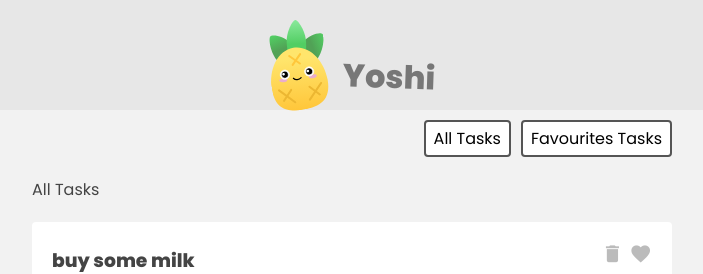
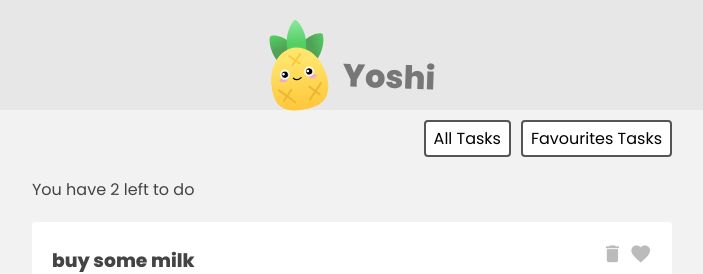
Before and after one commit to m0slah/Pinia-Tasks, a Vue app: page / in a window 1280 px wide. Shown: the top 274 px of the page, without its empty margins (288-991 px from the left). Built offline with nearby package versions, Linux system fonts and the light colour scheme.

Commit message:
add counter task functions

```diff
--- a/src/App.vue
+++ b/src/App.vue
@@ -14,7 +14,7 @@
 
     <!-- task-list -->
     <div class="task-list" v-if="filter === 'all'">
-      <p>All Tasks</p>
+      <p>You have {{taskStore.totalCount }} left  to do</p>
       <div v-for="task in taskStore.tasks">
         <TaskDetails :task="task" />
       </div>
@@ -22,7 +22,7 @@
 
     <!-- Favourites-list -->
     <div class="task-list" v-if="filter === 'favourite'">
-      <p>Favourites Tasks</p>
+      <p>You have {{taskStore.FavouriteCount }} left  to do</p>
       <div v-for="task in taskStore.Favourite">
         <TaskDetails :task="task" />
       </div>
--- a/src/stores/TaskStore.js
+++ b/src/stores/TaskStore.js
@@ -22,5 +22,14 @@
     Favourite() {
       return this.tasks.filter((task) => task.isFavourite);
     },
+
+    FavouriteCount() {
+      return this.tasks.reduce((previousValue, currentValue) => {
+        return currentValue.isFavourite ? previousValue + 1 : previousValue;
+      }, 0);
+    },
+    totalCount: (state) => {
+      return state.tasks.length
+    }
   },
 });
```
